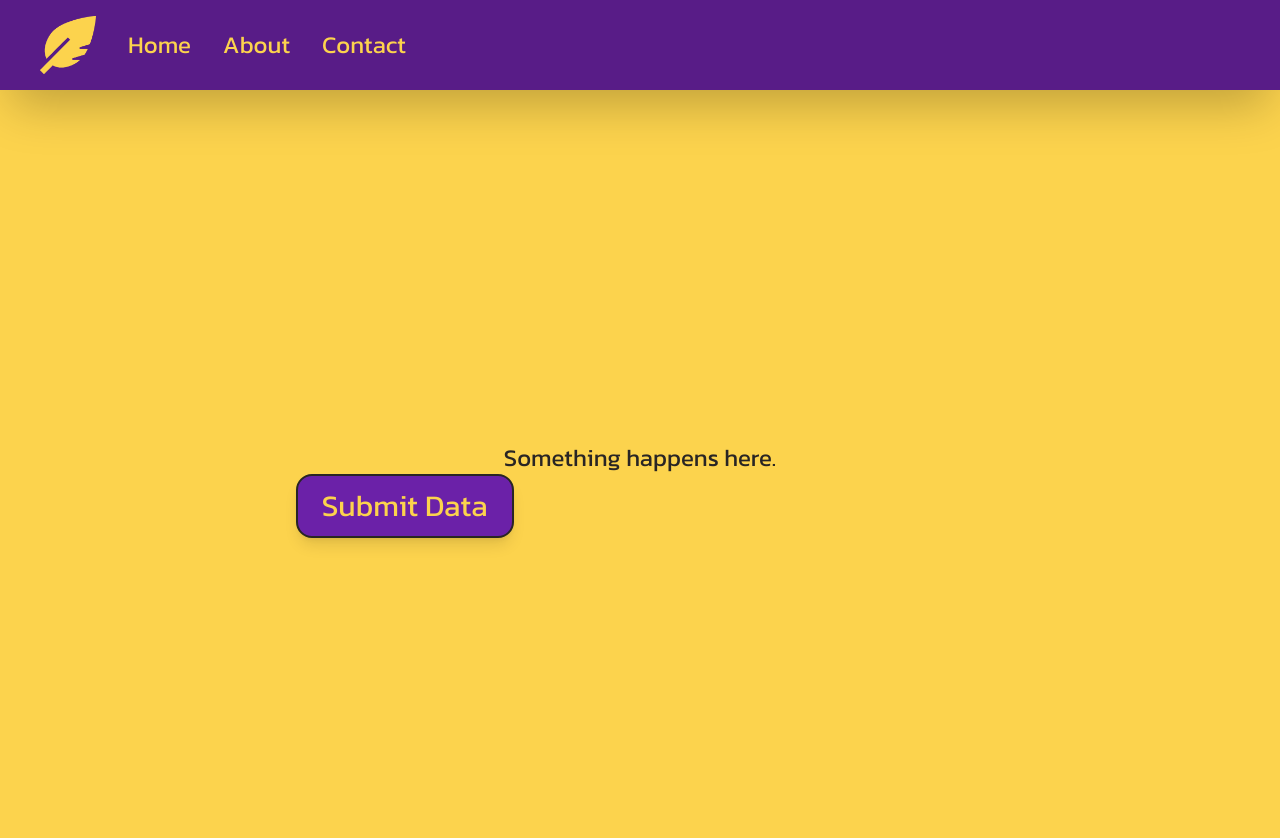
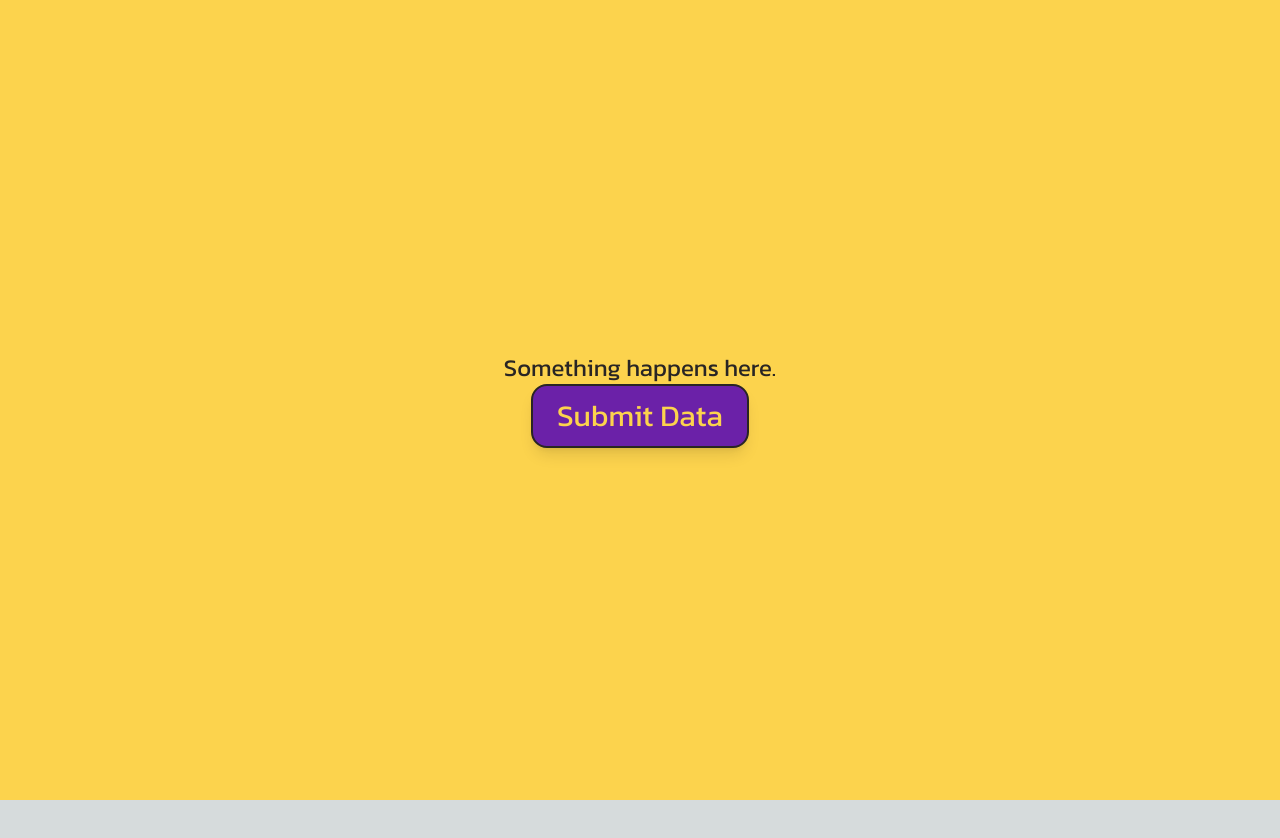
Before and after one commit to gdloparco/K_cover_letter_gen, a Next.js app in the folder frontend/: page /assembler in a window 1280 px wide. Shown: the top 838 px of the page. After the commit the page ends 800 px from the top, so only its background shows below. Built offline with nearby package versions, Linux system fonts and the light colour scheme.

Commit message:
self-signed certificates allowed in development only

```diff
--- a/frontend/app/api/email/route.ts
+++ b/frontend/app/api/email/route.ts
@@ -3,6 +3,9 @@ import nodemailer from "nodemailer";
 import Mail from "nodemailer/lib/mailer";
 
 export async function POST(request: NextRequest) {
+
+  const isDevelopment = process.env.NODE_ENV === 'development';
+
   const { email, name, message } = await request.json();
 
   const transport = nodemailer.createTransport({
@@ -12,8 +15,8 @@ export async function POST(request: NextRequest) {
       pass: process.env.MY_PASSWORD,
     },
     tls: {
-      // This allows self-signed certificates
-      rejectUnauthorized: false,
+      // This allows self-signed certificates in development environment only
+      rejectUnauthorized: !isDevelopment,
     },
   });
 
--- a/frontend/app/assembler/page.tsx
+++ b/frontend/app/assembler/page.tsx
@@ -5,19 +5,15 @@ import logoYellow from "../../public/feather_yellow.png";
 export default function Assembler() {
   return (
     <div>
-      <Navbar logoImage={logoYellow} />
       <div className="bg-amber-300 min-h-svh flex flex-col items-center justify-center font-Kanit">
         <main className="flex flex-col items-center justify-center py-10">
-          <div className="flex flex-col items-center">
-            <div className="md:py-5 lg:py-10">
               <p className="px-20 lg:px-52 text-center text-xl md:text-2xl max-w-max text-stone-800">
                 Something happens here.
               </p>
+
               <button className="px-6 py-2 lg:py-3 border-2 border-stone-800 bg-purple-800 text-amber-300 rounded-2xl text-2xl md:text-3xl shadow-lg hover:bg-purple-900">
                 Submit Data
               </button>
-            </div>
-          </div>
         </main>
       </div>
     </div>
```
